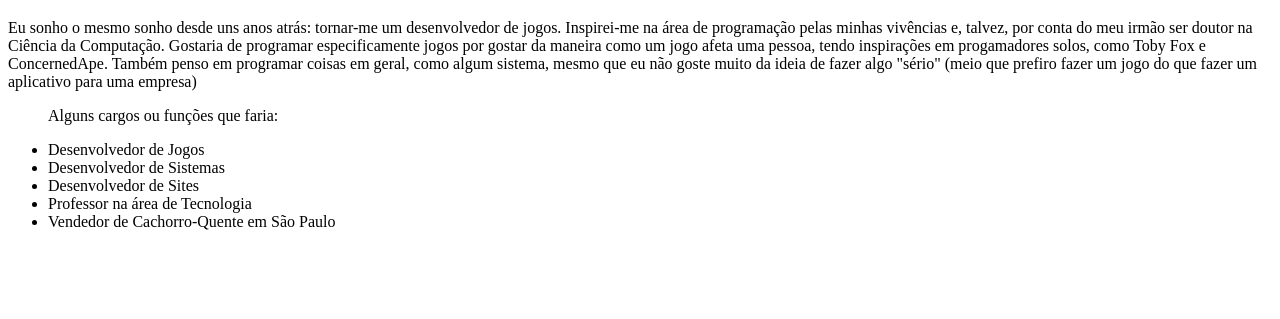
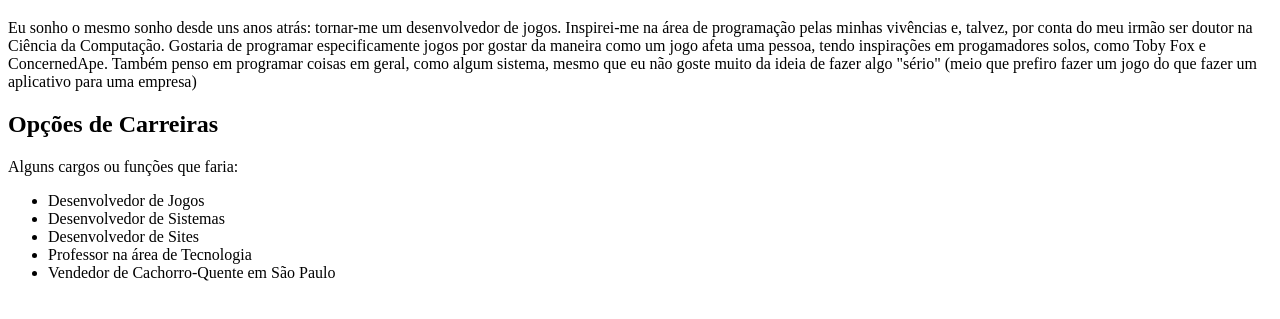
Before and after one commit to ThomasCapim/atividade-5, a plain HTML site: page aspiracoes.html in a window 1280 px wide. Shown: the part 61-380 px from the top of the page. Drawn offline with Linux system fonts and the light colour scheme.

Commit message:
Modificação na estrutura dos textos

```diff
--- a/aspiracoes.html
+++ b/aspiracoes.html
@@ -8,8 +8,9 @@
     <body>
         <h1>Aspirações</h1>
             <p>Eu sonho o mesmo sonho desde uns anos atrás: tornar-me um desenvolvedor de jogos. Inspirei-me na área de programação pelas minhas vivências e, talvez, por conta do meu irmão ser doutor na Ciência da Computação. Gostaria de programar especificamente jogos por gostar da maneira como um jogo afeta uma pessoa, tendo inspirações em progamadores solos, como Toby Fox e ConcernedApe. Também penso em programar coisas em geral, como algum sistema, mesmo que eu não goste muito da ideia de fazer algo "sério" (meio que prefiro fazer um jogo do que fazer um aplicativo para uma empresa)</p>
+        <h2>Opções de Carreiras</h2>
+            <p>Alguns cargos ou funções que faria:</p>
         <ul>
-            <p>Alguns cargos ou funções que faria:</p>
             <li>Desenvolvedor de Jogos</li>
             <li>Desenvolvedor de Sistemas</li>
             <li>Desenvolvedor de Sites</li>
```
